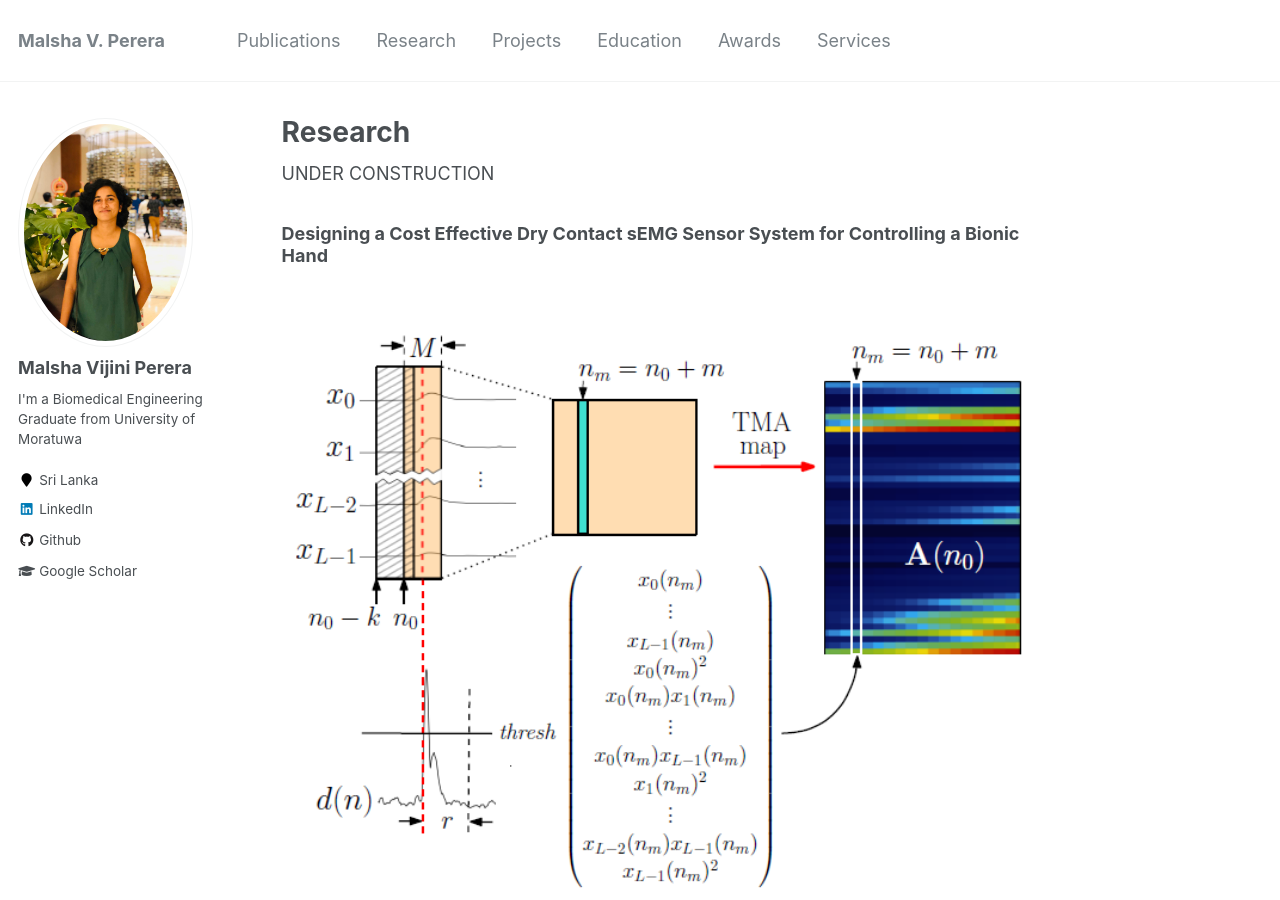
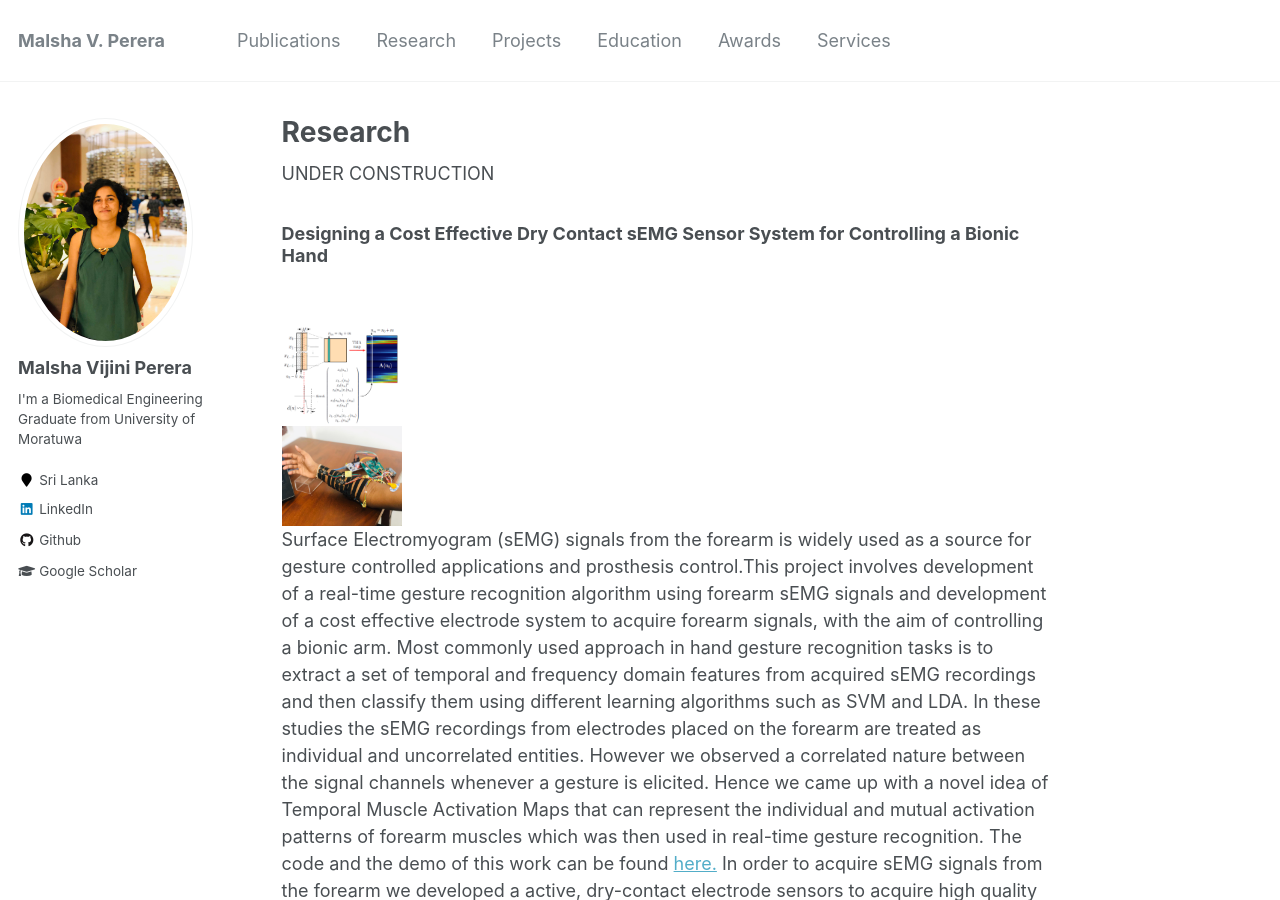
Before and after one commit to malshaV/malshaV.github.io, a Jekyll site: the page built from _pages/research.md, in a window 1280 px wide and 900 px high. Built offline with Jekyll 4.4.1, drawn with Linux system fonts in a browser that asks for light colours.

Commit message:
update research

```diff
--- a/_pages/research.md
+++ b/_pages/research.md
@@ -11,10 +11,10 @@ UNDER CONSTRUCTION
 
  <div class="row">
   <div class="column">
-    <img src="/images/TMA.PNG" alt="TMA" style="width:100%">
+    <img src="/images/TMA.PNG" alt="TMA" style="width:120px;height:100px;">
   </div>
   <div class="column">
-    <img src="/images/Hand.jpg" alt="Hand" style="width:100%">
+    <img src="/images/Hand.jpg" alt="Hand" style="width:120px;height:100px;">
   </div>
 </div>
 
```
